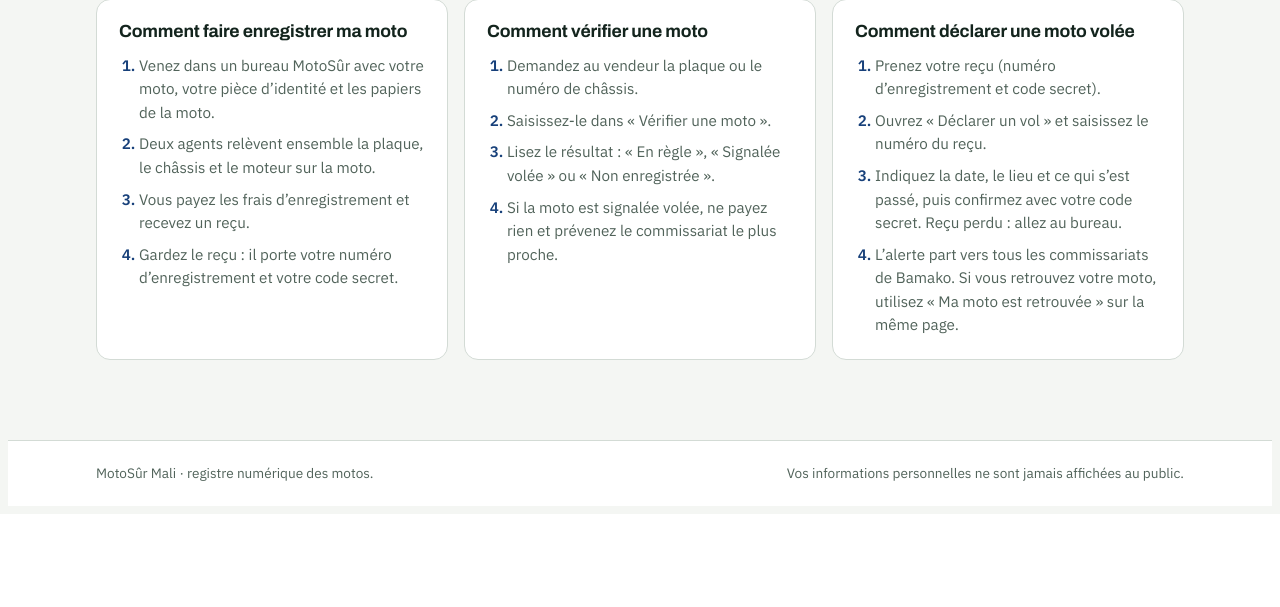
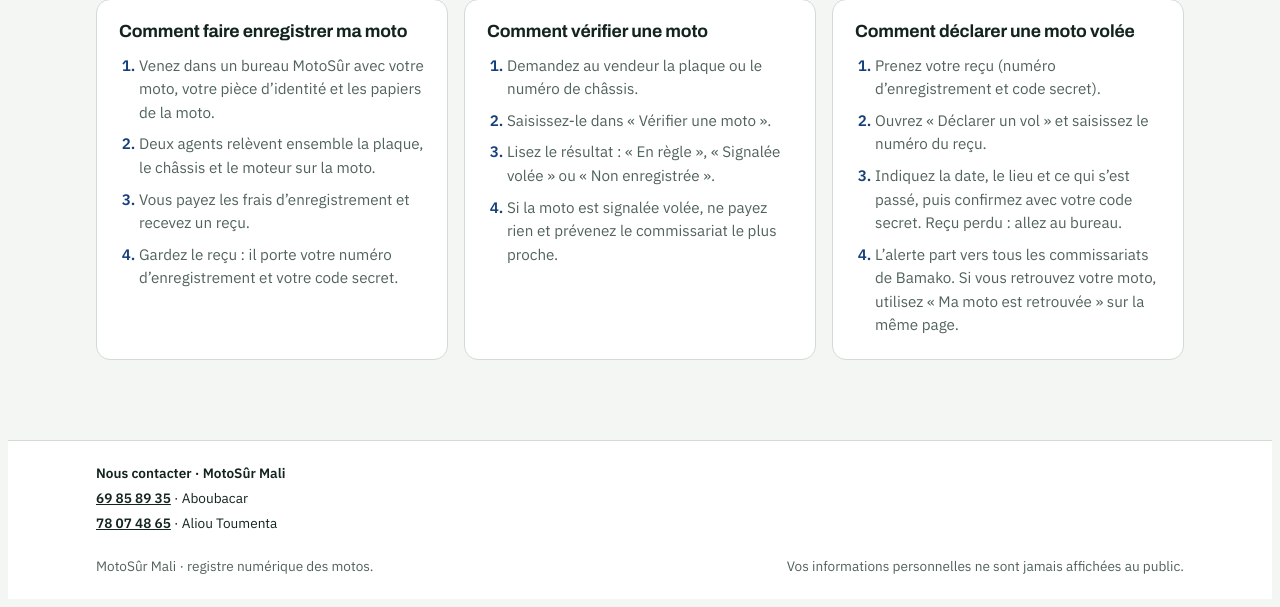
Before and after one commit to aboubacarsidiky951-wq/motosur-mali, a Spring Boot app: page / in a window 1280 px wide. Shown: the part 782-1389 px from the top of the page. Before the commit the page ends 1263 px from the top, so only its background shows below. Run offline with Spring Boot 4, Linux system fonts and the light colour scheme; some of the project's set-up classes (security, data sources, template engines, error pages and the like) are left out, and stand-ins take their place.

Commit message:
Pied de page : nous contacter (MotoSûr Mali, deux numéros)
Co-Authored-By: Claude Sonnet 5.5 <noreply@anthropic.com>
Claude-Session: https://claude.ai/code/session_01SqH3vGCJ335FbnoR6rPYEX

```diff
--- a/src/main/resources/static/index.html
+++ b/src/main/resources/static/index.html
@@ -7,7 +7,7 @@
 <link rel="preconnect" href="https://fonts.googleapis.com">
 <link rel="preconnect" href="https://fonts.gstatic.com" crossorigin>
 <link rel="stylesheet" href="https://fonts.googleapis.com/css2?family=Archivo:wght@600;700;800&family=IBM+Plex+Mono:wght@500;600&family=IBM+Plex+Sans:wght@400;500;600&display=swap">
-<link rel="stylesheet" href="style.css?v=6">
+<link rel="stylesheet" href="style.css?v=7">
 </head>
 <body>
 <header class="site-header">
@@ -209,6 +209,13 @@
 </main>
 
 <footer>
+  <div class="wrap foot-contact">
+    <div>
+      <b>Nous contacter · MotoSûr Mali</b>
+      <p><a href="tel:+22369858935">69 85 89 35</a> · Aboubacar</p>
+      <p><a href="tel:+22378074865">78 07 48 65</a> · Aliou Toumenta</p>
+    </div>
+  </div>
   <div class="wrap">
     <span>MotoSûr Mali · registre numérique des motos.</span>
     <span>Vos informations personnelles ne sont jamais affichées au public.</span>
--- a/src/main/resources/static/style.css
+++ b/src/main/resources/static/style.css
@@ -270,3 +270,5 @@ footer .wrap{padding-block:22px;display:flex;justify-content:space-between;gap:1
 .note-card.seen{border-left-color:var(--line);background:var(--surface-2)}
 .note-card time{font-size:.8rem;color:var(--ink-2)}
 @media (max-width:920px){.head-row .bell{order:2}}
+
+footer .foot-contact{padding-bottom:0;color:var(--ink)}footer .foot-contact p{margin:4px 0 0}footer .foot-contact a{font-weight:700;color:inherit}
```
